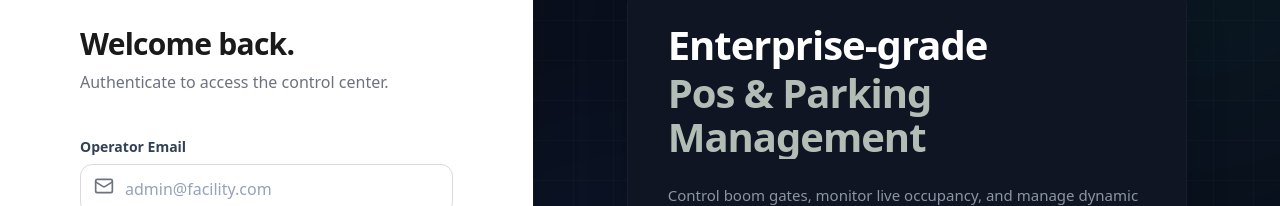
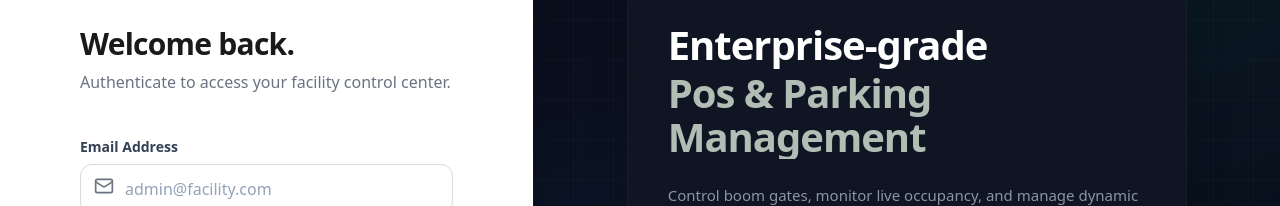
Before and after one commit to abhishekpyakurel08/sass-parking, a Vue app in the folder sass-parking-frontend/: page /login in a window 1280 px wide. Shown: the part 260-466 px from the top of the page. Built offline with nearby package versions, Linux system fonts and the light colour scheme; no server answers.

Commit message:
feat: add Super Admin restriction for registration and update dynamic login labels based on selected role

```diff
--- a/sass-parking-frontend/src/views/auth/LoginView.vue
+++ b/sass-parking-frontend/src/views/auth/LoginView.vue
@@ -123,7 +123,7 @@ const onSubmit = async () => {
             Login
           </button>
 
-          <button @click="toggleView('register')"
+          <button v-if="selectedRole !== 'Super Admin'" @click="toggleView('register')"
                   class="relative flex-1 py-2.5 text-sm font-semibold transition-colors duration-300 z-10 rounded-lg outline-none"
                   :class="view === 'register' ? 'text-slate-900 dark:text-slate-100' : 'text-slate-500 dark:text-slate-400 hover:text-slate-700 dark:hover:text-slate-300'">
             New Tenant
@@ -138,16 +138,18 @@ const onSubmit = async () => {
             <!-- LOGIN FORM -->
             <form v-if="view === 'login'" @submit.prevent="onSubmit" class="space-y-6 w-full absolute inset-0">
               <div class="space-y-2">
-                <h2 class="text-3xl font-extrabold text-slate-900 dark:text-slate-100 tracking-tight">Welcome back.</h2>
-                <p class="text-slate-500 dark:text-slate-400">Authenticate to access the control center.</p>
-                <div v-if="selectedRole" class="inline-flex rounded-full bg-emerald-50 px-3 py-1 text-xs font-semibold text-emerald-700">
-                  {{ selectedRole }} portal selected
+                <h2 class="text-3xl font-extrabold text-slate-900 dark:text-slate-100 tracking-tight">
+                  {{ selectedRole ? selectedRole + ' Portal' : 'Welcome back.' }}
+                </h2>
+                <p class="text-slate-500 dark:text-slate-400">Authenticate to access your facility control center.</p>
+                <div v-if="selectedRole" class="inline-flex rounded-full bg-emerald-50 dark:bg-emerald-900/30 px-3 py-1 text-xs font-semibold text-emerald-700 dark:text-emerald-400">
+                  {{ selectedRole }} Access Only
                 </div>
               </div>
 
               <div class="space-y-5 pt-4">
                 <div class="space-y-1.5">
-                  <label class="text-sm font-semibold text-slate-700 dark:text-slate-300">Operator Email</label>
+                  <label class="text-sm font-semibold text-slate-700 dark:text-slate-300">{{ selectedRole ? selectedRole + ' Email' : 'Email Address' }}</label>
                   <div class="relative group">
                     <Mail class="absolute left-3.5 top-3 h-5 w-5 text-slate-400 dark:text-slate-500 group-focus-within:text-emerald-500 transition-colors" />
                     <input v-model="loginData.email" type="email" placeholder="admin@facility.com" required
```
